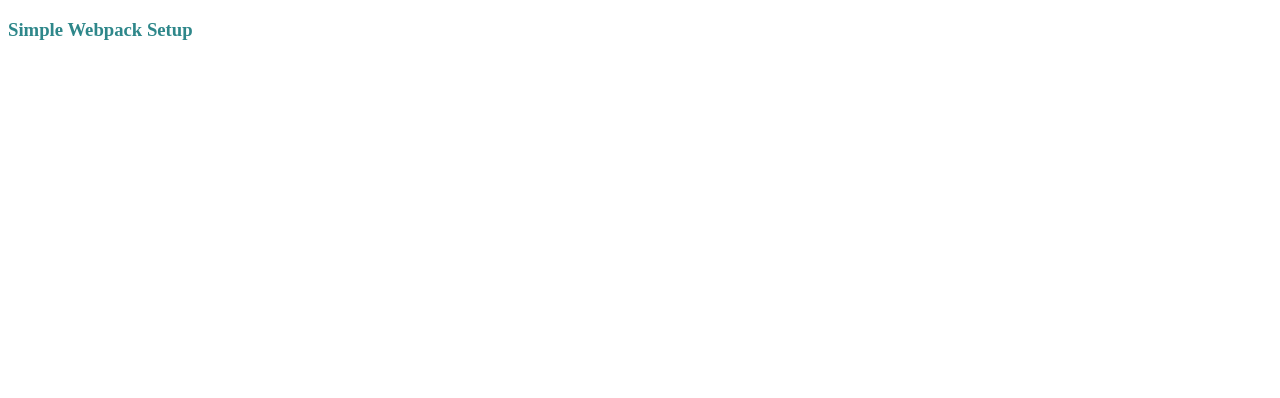
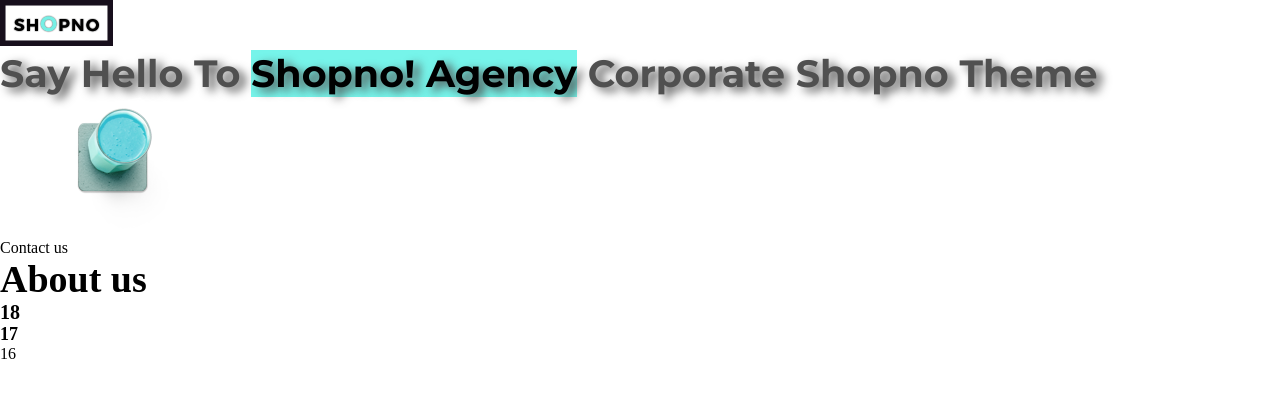
Before and after one commit to Alex-Rudoy/trafalgar-healthcare, a website built with webpack: page app/index.html in a window 1280 px wide. Built offline with nearby package versions, Linux system fonts and the light colour scheme.

Commit message:
fonts import and basic css

```diff
--- a/app/index.html
+++ b/app/index.html
@@ -4,8 +4,29 @@
     <meta charset="UTF-8" />
     <meta name="viewport" content="width=device-width, initial-scale=1.0" />
     <title>Shopno</title>
+    <link
+      href="https://fonts.googleapis.com/css2?family=Merriweather:wght@400;700&family=Montserrat:wght@400;700&family=Raleway:wght@400;500&display=swap"
+      rel="stylesheet"
+    />
   </head>
   <body>
-    <h3>Simple Webpack Setup</h3>
+    <header>
+      <img src="/img/logo.png" />
+      <div class="burger"></div>
+    </header>
+    <main>
+      <section class="intro">
+        <h1>Say hello to <mark class="intro-header--marked">Shopno! agency</mark> corporate shopno theme</h1>
+        <a class="intro-button">Contact us</a>
+        <img src="/img/glass.png" class="intro-glass" />
+      </section>
+      <section class="about">
+        <h2 class="header">About us</h2>
+        <h3 class="subheader">18</h3>
+        <h4>17</h4>
+        <p>16</p>
+      </section>
+    </main>
+    <footer></footer>
   </body>
 </html>
--- /dev/null
+++ b/app/scss/_fonts.scss
@@ -0,0 +1,28 @@
+h1 {
+  font-family: "Montserrat", sans-serif;
+  font-size: 38px;
+  font-weight: 700;
+  text-shadow: 6px 4px 10px #505050;
+  color: #505050;
+  text-transform: capitalize;
+}
+
+h2 {
+  font-size: 38px;
+}
+
+h3 {
+  font-size: 20px;
+}
+
+h4 {
+  font-size: 18px;
+}
+
+p {
+  font-size: 16px;
+}
+
+mark {
+  background-color: #76f4ea;
+}
--- /dev/null
+++ b/app/scss/_general.scss
@@ -0,0 +1,5 @@
+* {
+  margin: 0px;
+  padding: 0px;
+  box-sizing: border-box;
+}
--- a/app/scss/main.scss
+++ b/app/scss/main.scss
@@ -1,5 +1,2 @@
-$primary-color: #2e878a;
-
-h3 {
-  color: $primary-color;
-}
+@import "./general";
+@import "./fonts";
```
